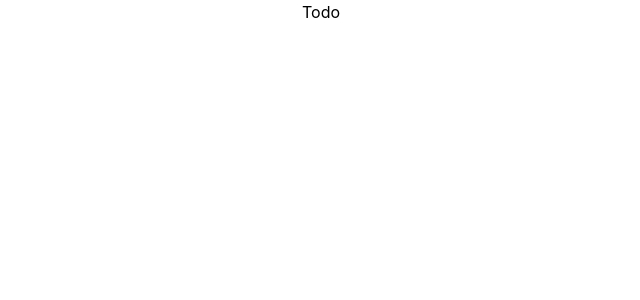
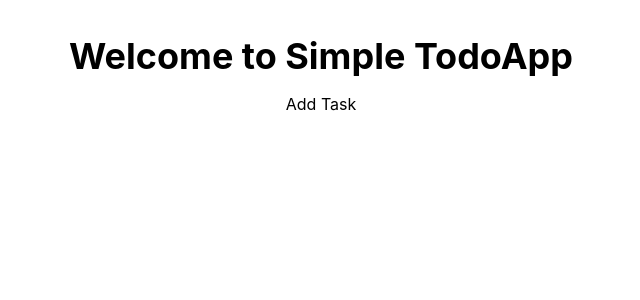
Before and after one commit to JiradaWi/ReactTodo, a Next.js app: page / in a window 1280 px wide. Shown: the top 300 px of the page, without its empty margins (319-959 px from the left). Built offline with nearby package versions, Linux system fonts and the light colour scheme.

Commit message:
add add task sub component

```diff
--- /dev/null
+++ b/app/components/AddTask.tsx
@@ -0,0 +1,5 @@
+const AddTask = () => {
+    return <div>Add Task</div>
+}
+
+export default AddTask;
--- a/app/page.tsx
+++ b/app/page.tsx
@@ -1,9 +1,13 @@
 import Image from "next/image";
+import AddTask from "./components/AddTask";
 
 export default function Home() {
   return (
-  <main>
-    <h1 className="text-center">Todo</h1>
+  <main className="max-w-4xl mx-auto mt-4">
+    <div className="text-center my-5 flex flex-col gap-4">
+      <h1 className="text-4xl font-bold">Welcome to Simple TodoApp</h1>
+      <AddTask />
+    </div>
   </main>
   );
 }
```
